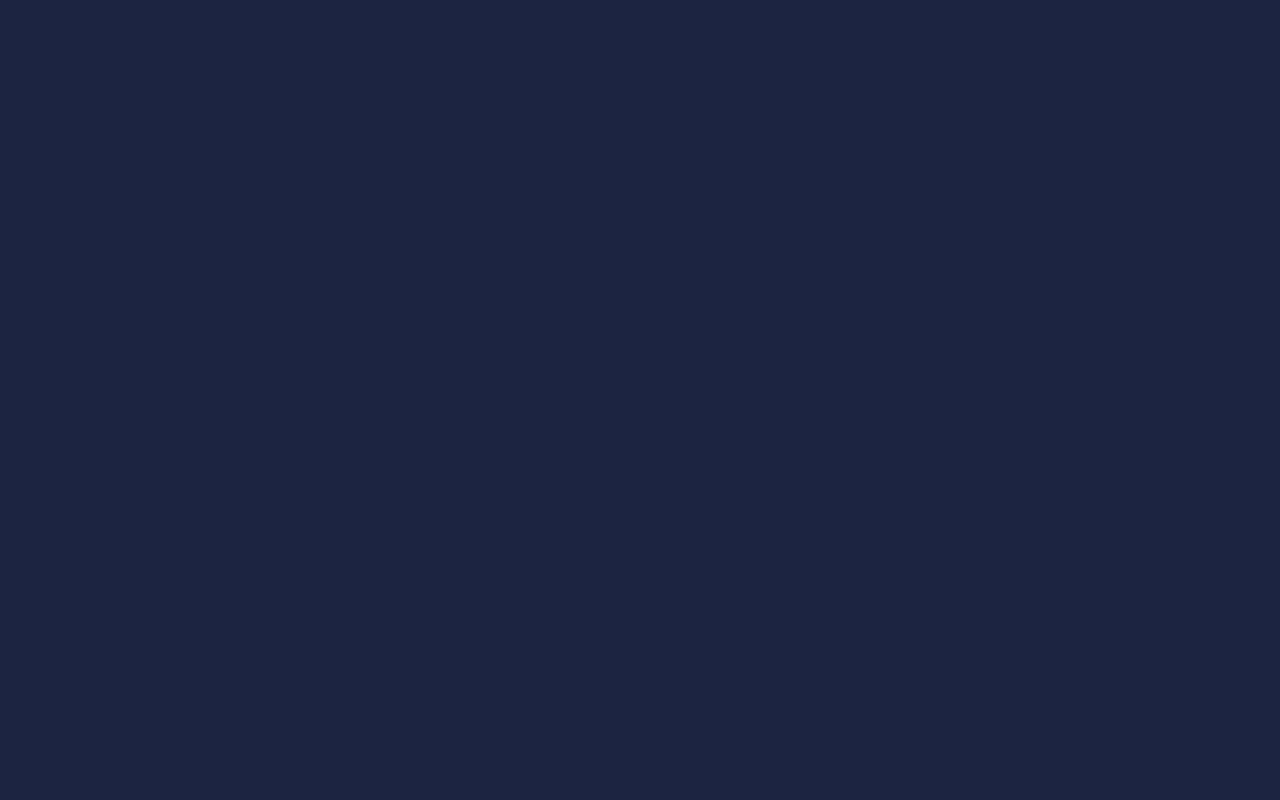
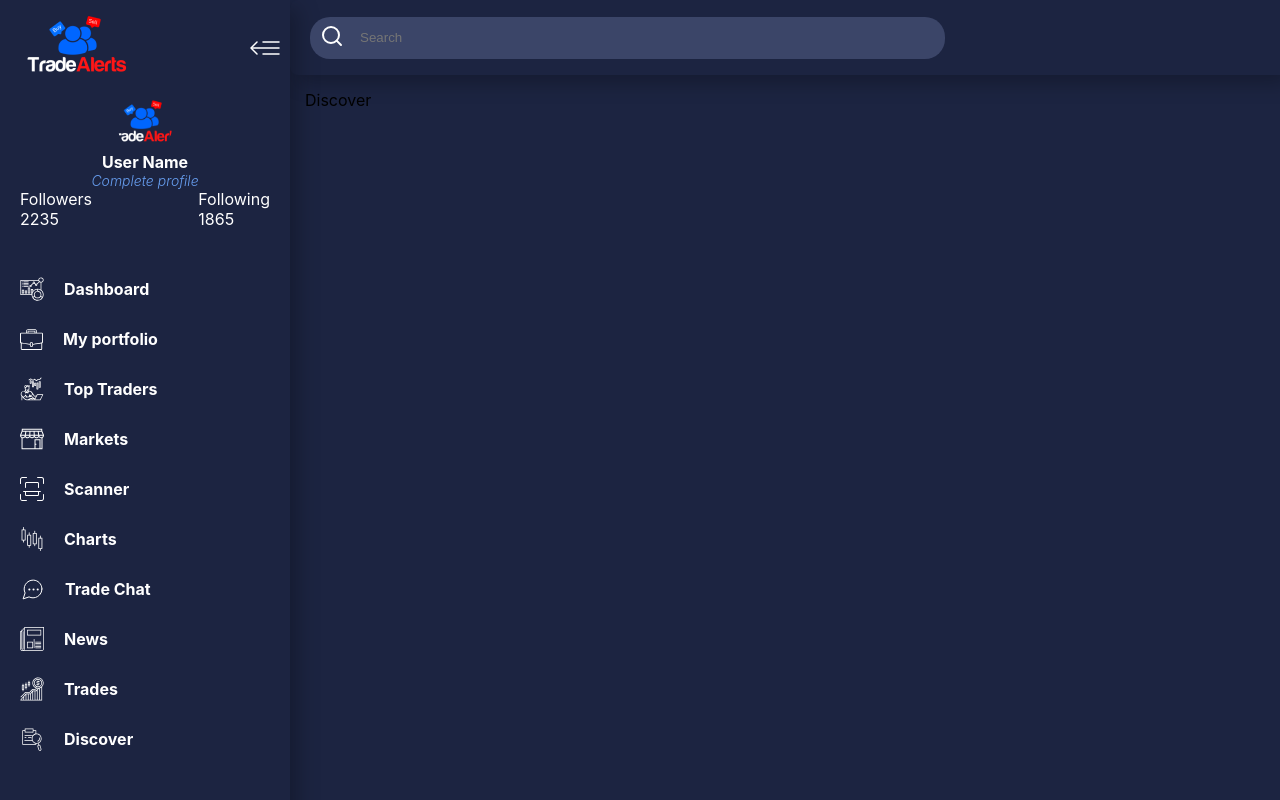
Before and after one commit to Arthur7711/trading_platform, a React (Create React App) app: page /discover in a window 1280 px wide. Before the commit this address had no page. Shown: the top 800 px of the page. Built offline with nearby package versions, Linux system fonts and the light colour scheme.

Commit message:
feat:( discover page creating)

```diff
--- a/src/App.js
+++ b/src/App.js
@@ -1,6 +1,7 @@
 import { BrowserRouter, Route, Routes } from "react-router-dom";
 import Charts from "./pages/charts/Charts";
 import Dashboard from "./pages/dashboard/Dashboard";
+import Discover from "./pages/discover/Discover";
 import Login from "./pages/login/Login";
 import Markets from "./pages/market/Markets";
 import Myportfolio from "./pages/myPortfolio/MyPortfolio";
@@ -10,6 +11,7 @@ import Register from "./pages/register/Register";
 import Scanner from "./pages/scanner/Scanner";
 import Toptraders from "./pages/topTraders/TopTraders";
 import Tradechart from "./pages/tradeChart/Tradechart";
+import Trades from "./pages/trades/Trades";
 
 function App() {
   return (
@@ -26,7 +28,8 @@ function App() {
         <Route path="/charts" element={<Charts />} />
         <Route path="/trade-chart" element={<Tradechart />} />
         <Route path="/news" element={<News />} />
-        <Route path="/trades" element={<News />} />
+        <Route path="/trades" element={<Trades />} />
+        <Route path="/discover" element={<Discover />} />
       </Routes>
     </BrowserRouter>
   );
--- /dev/null
+++ b/src/pages/discover/Discover.jsx
@@ -0,0 +1,13 @@
+import React from 'react';
+import Main from '../../components/main/Main';
+import styles from './Discover.module.css'
+
+const Discover = () => {
+    return (
+        <Main>
+            Discover
+        </Main>
+    );
+}
+
+export default Discover;
```
Also changed, not shown: src/pages/discover/Discover.module.css (added).
